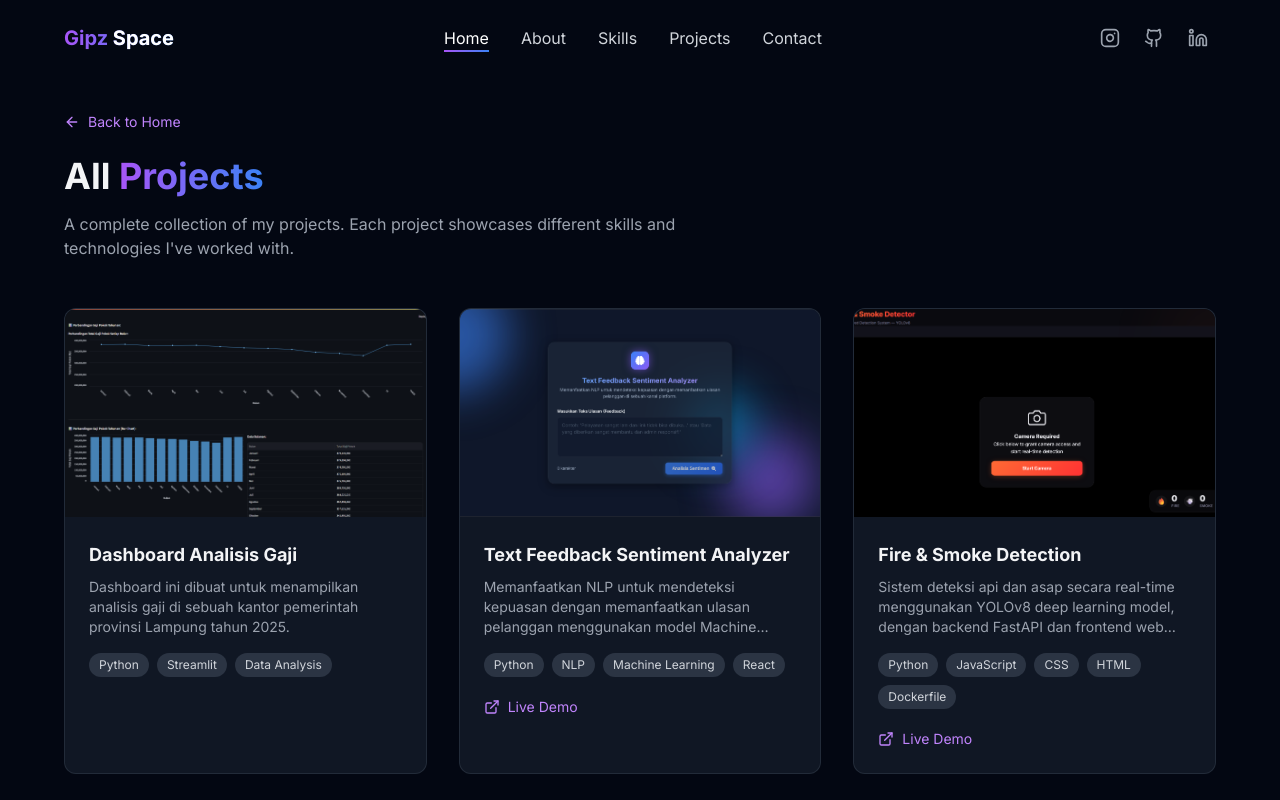
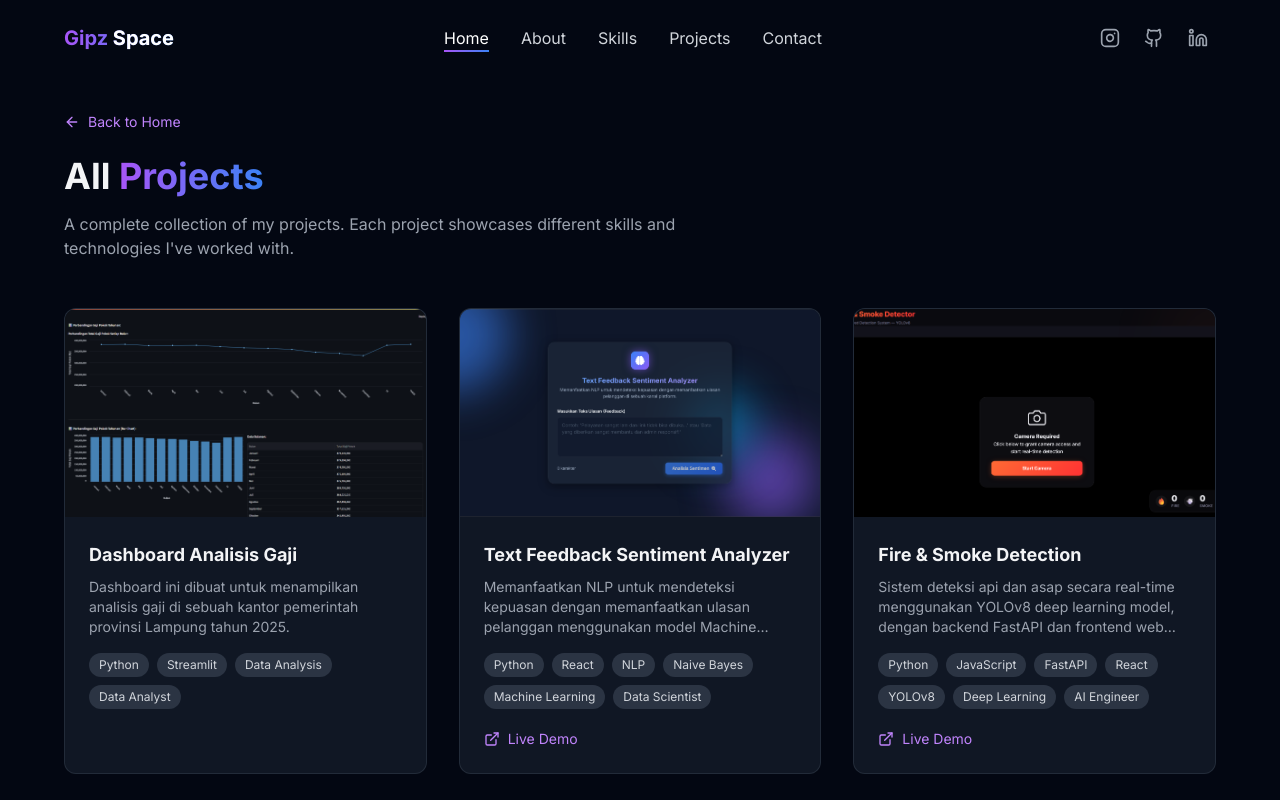
Before and after one commit to Givaro-Ananta/Gip-Space, a Next.js app: page /projects in a window 1280 px wide. Shown: the top 800 px of the page. Built offline with nearby package versions, Linux system fonts and the light colour scheme.

Commit message:
Fixing button

```diff
--- a/components/data/projectsData.js
+++ b/components/data/projectsData.js
@@ -4,7 +4,7 @@ export const projects = [
         description:
             "Dashboard ini dibuat untuk menampilkan analisis gaji di sebuah kantor pemerintah provinsi Lampung tahun 2025.",
         image: "/porto-1.png",
-        tags: ["Python", "Streamlit", "Data Analysis"],
+        tags: ["Python", "Streamlit", "Data Analysis", "Data Analyst"],
         liveUrl: "#",
     },
     {
@@ -12,7 +12,7 @@ export const projects = [
         description:
             "Memanfaatkan NLP untuk mendeteksi kepuasan dengan memanfaatkan ulasan pelanggan menggunakan model Machine Learning Naive Bayes.",
         image: "/porto-2.png",
-        tags: ["Python", "NLP", "Machine Learning", "React"],
+        tags: ["Python", "React", "NLP", "Naive Bayes", "Machine Learning", "Data Scientist"],
         liveUrl: "https://nlp-project-chi.vercel.app/",
         githubUrl: "#",
     },
@@ -21,7 +21,7 @@ export const projects = [
         description:
             "Sistem deteksi api dan asap secara real-time menggunakan YOLOv8 deep learning model, dengan backend FastAPI dan frontend web berbasis kamera.",
         image: "/porto-3.png",
-        tags: ["Python", "JavaScript", "CSS", "HTML", "Dockerfile"],
+        tags: ["Python", "JavaScript", "FastAPI", "React", "YOLOv8", "Deep Learning", "AI Engineer"],
         liveUrl: "https://fire-smoke-detection-xi.vercel.app/",
     },
 ]
--- a/components/footer.jsx
+++ b/components/footer.jsx
@@ -65,7 +65,7 @@ export default function Footer() {
             <ul className="space-y-2">
               <li>
                 <Link
-                  href="#home"
+                  href="/#home"
                   className="text-gray-400 hover:text-white transition-colors"
                 >
                   Home
@@ -73,7 +73,7 @@ export default function Footer() {
               </li>
               <li>
                 <Link
-                  href="#about"
+                  href="/#about"
                   className="text-gray-400 hover:text-white transition-colors"
                 >
                   About
@@ -81,7 +81,7 @@ export default function Footer() {
               </li>
               <li>
                 <Link
-                  href="#skills"
+                  href="/#skills"
                   className="text-gray-400 hover:text-white transition-colors"
                 >
                   Skills
@@ -89,7 +89,7 @@ export default function Footer() {
               </li>
               <li>
                 <Link
-                  href="#projects"
+                  href="/#projects"
                   className="text-gray-400 hover:text-white transition-colors"
                 >
                   Projects
@@ -97,7 +97,7 @@ export default function Footer() {
               </li>
               <li>
                 <Link
-                  href="#contact"
+                  href="/#contact"
                   className="text-gray-400 hover:text-white transition-colors"
                 >
                   Contact
```
